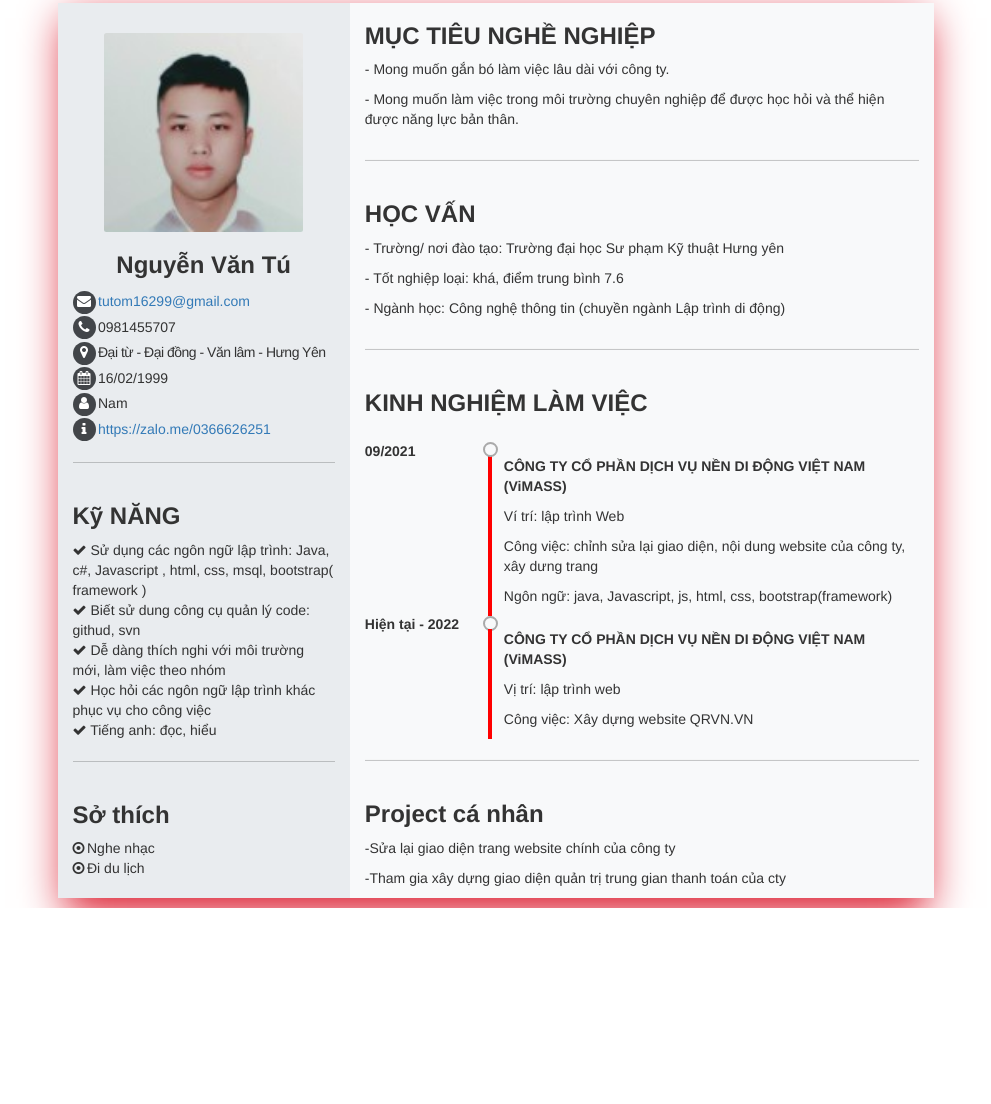
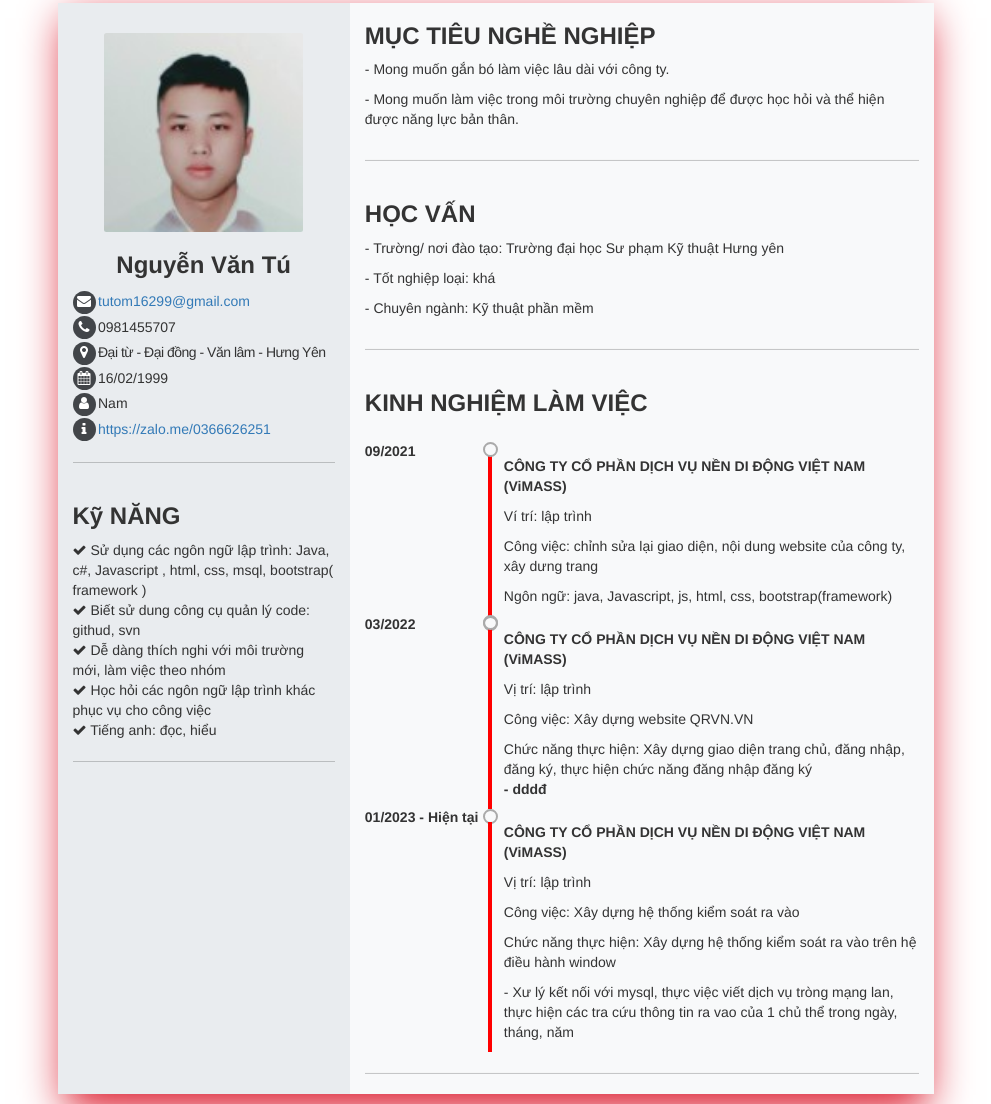
Before and after one commit to NguyenVanTu160299/resume, a plain HTML site: page index.html in a window 1280 px wide. Shown: the part 7-1111 px from the top of the page, without its empty margins (144-1135 px from the left). Before the commit the page ends 915 px from the top, so only its background shows below. Drawn offline with nearby package versions, Linux system fonts and the light colour scheme.

Commit message:
9/5/2023

```diff
--- a/index.html
+++ b/index.html
@@ -75,14 +75,14 @@
                         <hr>
 
                     </div>
-                    <div class="d-flex flex-column">
+                    <!-- <div class="d-flex flex-column">
                         <h3 class="fw-bold">Sở thích</h3>
                         <div class="d-flex flex-column ">
                             <div><i class="fa fa-dot-circle-o"></i><span class="ps-1">Nghe nhạc</span></div>
                             <div><i class="fa fa-dot-circle-o"></i><span class="ps-1">Đi du lịch</span></div>
                         </div>
 
-                    </div>
+                    </div> -->
                 </div>
                 <!-- gioi thieu muc tieu, trinh do hoc van, kinh nghiem lam viec -->
                 <div class="col-12 col-md-8 bg-1">
@@ -103,8 +103,8 @@
                         </div>
                         <div class="d-flex flex-column">
                             <p>- Trường/ nơi đào tạo: Trường đại học Sư phạm Kỹ thuật Hưng yên</p>
-                            <p>- Tốt nghiệp loại: khá, điểm trung bình 7.6</p>
-                            <p>- Ngành học: Công nghệ thông tin (chuyền ngành Lập trình di động)</p>
+                            <p>- Tốt nghiệp loại: khá</p>
+                            <p>- Chuyên ngành: Kỹ thuật phần mềm</p>
                         </div>
                     </div>
                     <hr>
@@ -118,21 +118,38 @@
                                 <strong class="time">09/2021</strong>
                                 <span></span>
                                 <p class="fw-bold">CÔNG TY CỔ PHẦN DỊCH VỤ NỀN DI ĐỘNG VIỆT NAM (ViMASS)</p>
-                                <p>Ví trí: lập trình Web</p>
+                                <p>Ví trí: lập trình</p>
                                 <p>Công việc: chỉnh sửa lại giao diện, nội dung website của công ty, xây dưng trang</p>
                                 <p>Ngôn ngữ: java, Javascript, js, html, css, bootstrap(framework)</p>
                             </li>
                         </ul>
                         <ul class="p-left" style="margin-top: 13px;">
                             <li>
-                                <strong class="time">Hiện tại - 2022</strong>
+                                <strong class="time">03/2022</strong>
+                                <span></span>
                                 <p class="fw-bold">CÔNG TY CỔ PHẦN DỊCH VỤ NỀN DI ĐỘNG VIỆT NAM (ViMASS)</p>
-                                <p>Vị trí: lập trình web</p>
-                                <p>Công việc: Xây dựng website QRVN.VN</p>
+                                <p>Vị trí: lập trình</p>
+                                <p>Công việc: Xây dựng website QRVN.VN </p>
+                                <p>Chức năng thực hiện: Xây dựng giao diện trang chủ, đăng nhập, đăng ký, thực hiện chức năng đăng nhập đăng ký</br>
+                                    <strong>- dddđ</strong>
+                                </p>
                             </li>
                         </ul>
+                        <ul class="p-left" style="margin-top: 13px;">
+                            <li>
+                                <strong class="time"> 01/2023 - Hiện tại</strong>
+
+                                <p class="fw-bold">CÔNG TY CỔ PHẦN DỊCH VỤ NỀN DI ĐỘNG VIỆT NAM (ViMASS)</p>
+                                <p>Vị trí: lập trình</p>
+                                <p>Công việc: Xây dựng hệ thống kiểm soát ra vào</p>
+                                <p>Chức năng thực hiện: Xây dựng hệ thống kiểm soát ra vào trên hệ điều hành window </p>
+                                <p>- Xư lý kết nối với mysql, thực việc viết dịch vụ tròng mạng lan, thực hiện các tra cứu thông tin ra vao của 1 chủ thể trong ngày, tháng, năm </p>
+                            </li>
+                        </ul>
+
                     <hr>
-                    <div class="d-flex flex-column">
+
+                    <!-- <div class="d-flex flex-column">
                         <div class="d-flex justify-content-start">
                             <h3 class="fw-bold">Project cá nhân</h3>
                         </div>
@@ -141,7 +158,7 @@
                             <p>-Tham gia xây dựng giao diện quản trị trung gian thanh toán của cty</p>
                         </div>
                         </div>
-                    </div>
+                    </div> -->
                 </div>
 
             </div>
```
